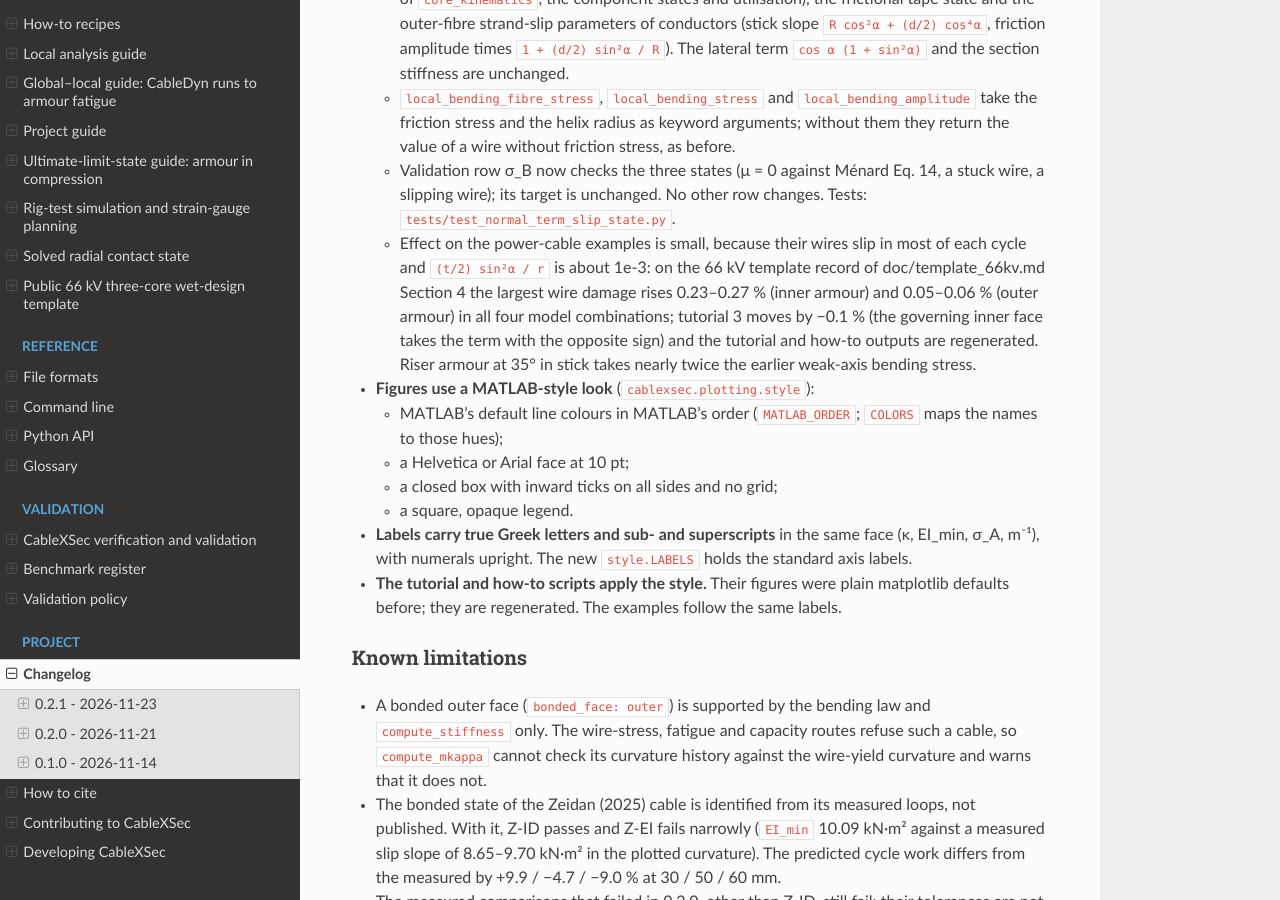
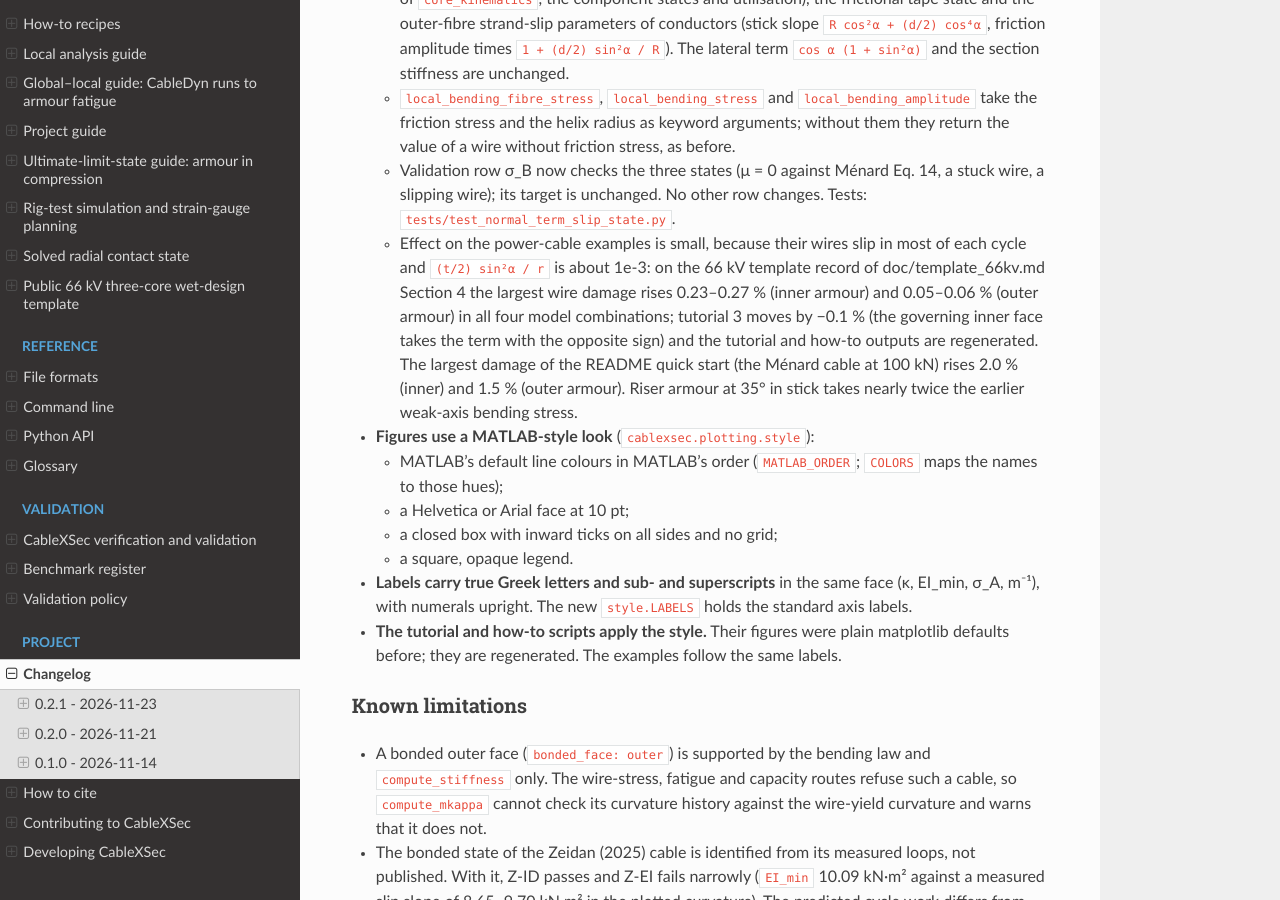
Before and after one commit to SMI-Lab-Inha/CableXSec, a Sphinx documentation site: the page built from doc/changelog.md, in a window 1280 px wide and 900 px high, scrolled down 2104 px. Built offline with Sphinx 7.4.7 and the Read the Docs theme 3.1.0, drawn with Linux system fonts in a browser that asks for light colours.

Commit message:
docs: the quick-start output after the normal-term correction
The slip-state normal curvature (#58) raised the largest damage of the
README quick start by 2.0 % (inner) and 1.5 % (outer armour); the
README and doc/quickstart.rst printed the 0.2.0 values. The changelog
entry of the correction records the change.

Signed-off-by: Jae Hoon Seo <jaehoon.seo@inha.ac.kr>

```diff
--- a/CHANGELOG.md
+++ b/CHANGELOG.md
@@ -105,8 +105,9 @@ entries under Changed for the normal wire curvature and under Added for the Zeid
     doc/template_66kv.md Section 4 the largest wire damage rises 0.23–0.27 % (inner
     armour) and 0.05–0.06 % (outer armour) in all four model combinations; tutorial 3
     moves by −0.1 % (the governing inner face takes the term with the opposite sign) and
-    the tutorial and how-to outputs are regenerated. Riser armour at 35° in stick takes
-    nearly twice the earlier weak-axis bending stress.
+    the tutorial and how-to outputs are regenerated. The largest damage of the README quick
+    start (the Ménard cable at 100 kN) rises 2.0 % (inner) and 1.5 % (outer armour). Riser
+    armour at 35° in stick takes nearly twice the earlier weak-axis bending stress.
 
 - **Figures use a MATLAB-style look** (`cablexsec.plotting.style`):
   - MATLAB's default line colours in MATLAB's order (`MATLAB_ORDER`; `COLORS` maps the names to those hues);
--- a/doc/quickstart.rst
+++ b/doc/quickstart.rst
@@ -33,8 +33,8 @@ The output is::
 
    EA = 280 MN, EI full slip = 3571 N m^2, EI no slip = 189.8 kN m^2
    peak moment 541 N m, friction work 218.0 J/m over the history
-   inner_armour: largest Miner damage 1.774e-06 over the record
-   outer_armour: largest Miner damage 3.005e-07 over the record
+   inner_armour: largest Miner damage 1.809e-06 over the record
+   outer_armour: largest Miner damage 3.050e-07 over the record
 
 Every result carries a ``provenance`` record that names the method, the cited sources, the
 verification gates and the limitations of the calculation; print ``fatigue.provenance`` to see
```
Also changed, not shown: README.md (+2 -2 lines).
